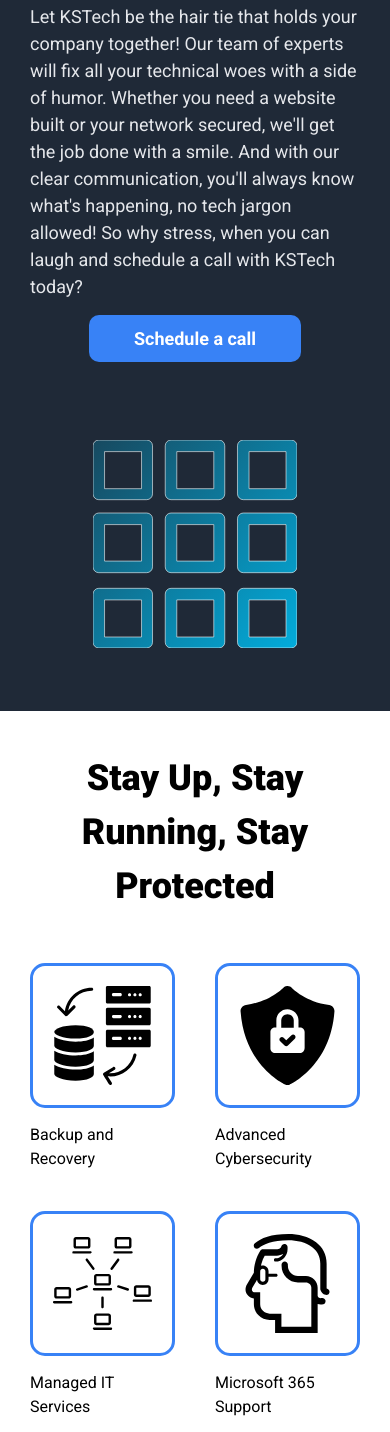
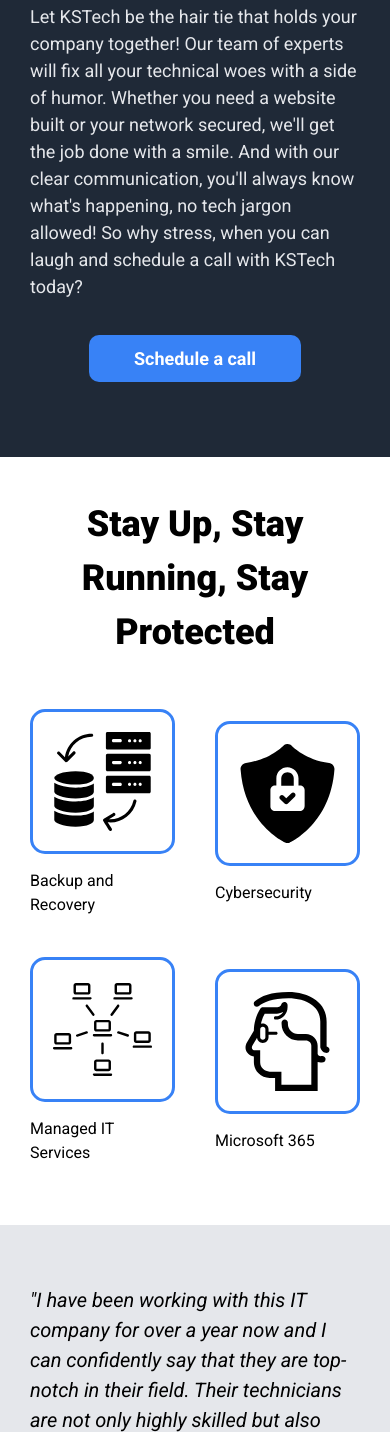
Before and after one commit to jaredbradley243/The-Odin-Project---Landing-Page, a plain HTML site: page index.html in a window 390 px wide. Shown: the part 377-1809 px from the top of the page. Drawn offline with Linux system fonts and the light colour scheme; a web font is replaced by a local one.

Commit message:
Refine copy

```diff
--- a/index.html
+++ b/index.html
@@ -48,7 +48,7 @@
                 </div>
                 <div class="box">
                     <img src="noun-secure.svg" alt="" class="box-image2">
-                    <p class="box-text">Advanced Cybersecurity</p>
+                    <p class="box-text">Cybersecurity</p>
                 </div>
                 <div class="box">
                     <img src="noun-internet.svg" alt="" class="box-image3">
@@ -56,7 +56,7 @@
                 </div>
                 <div class="box">
                     <img src="noun-bill-gates.svg" alt="" class="box-image4">
-                    <p class="box-text">Microsoft 365 Support</p>
+                    <p class="box-text">Microsoft 365</p>
                 </div>
             </div>
         </div>
--- a/styles.css
+++ b/styles.css
@@ -194,7 +194,7 @@ nav{
     align-items: flex-end;
     justify-content: center;
     min-height: 100%;
-    /* max-width: 900px; */
+    max-width: 900px;
 }
 
 .quote h3{
@@ -301,12 +301,17 @@ nav{
         text-align: center;
     }
 
+    .hero .hero-text-container{
+        margin-bottom: 60px;
+    }
+
     .hero .container img{
         padding: 62.5px 62.5px 62.5px 62.5px;
+        display: none;
     }
 
     .hero .hero-button{
-        margin: 15px auto 0px auto;
+        margin: 35px auto 0px auto;
     }
 
     .hero h2{
```
